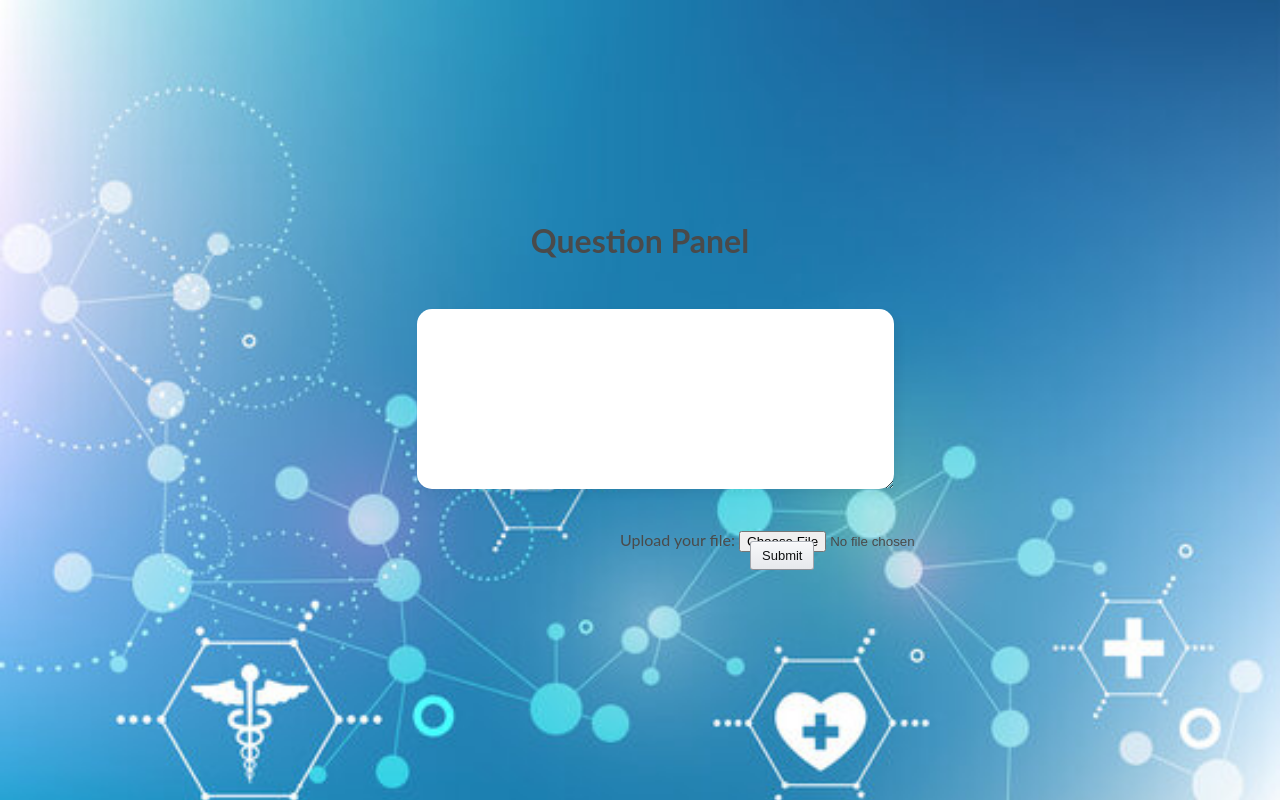
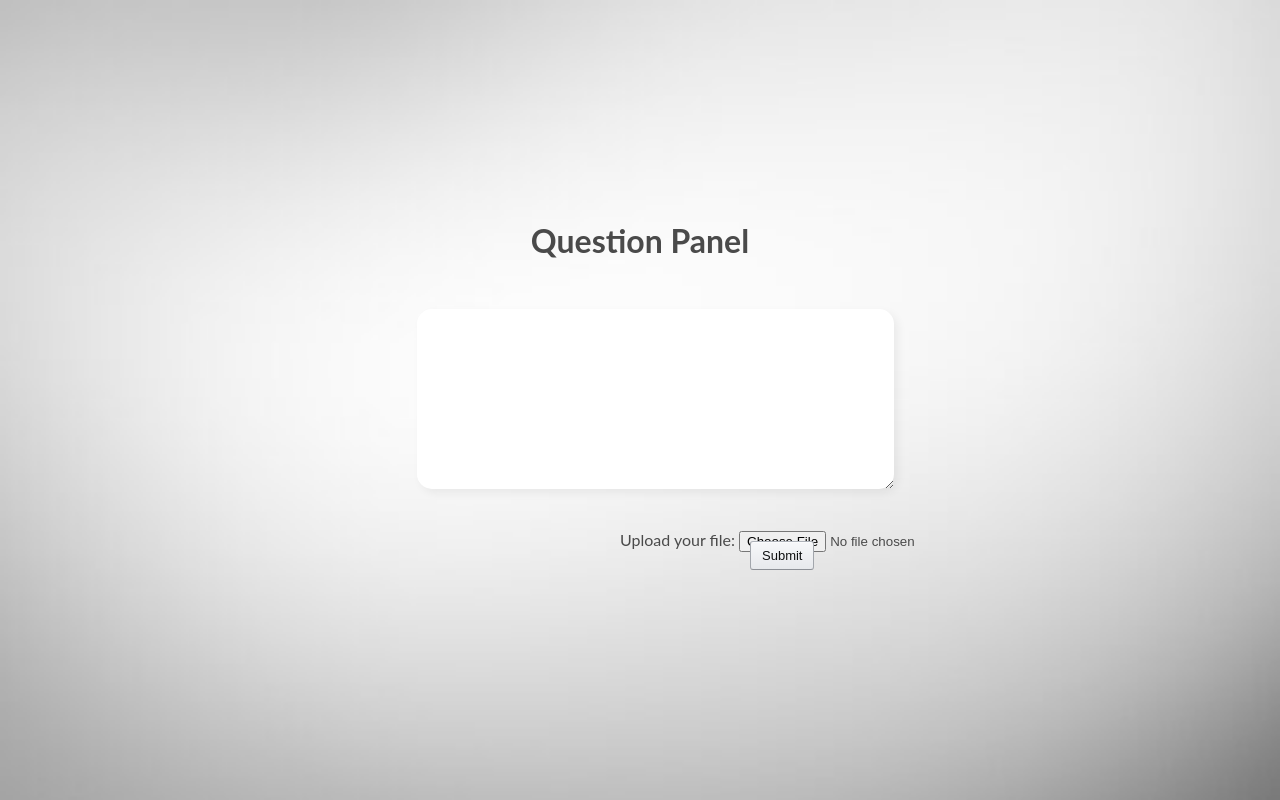
Before and after one commit to siliang0426/UncleRogerCommunication, a PHP site: page /question.html in a window 1280 px wide. Run offline with PHP 8.4, Linux system fonts and the light colour scheme.

Commit message:
updated background

```diff
--- a/client/question.css
+++ b/client/question.css
@@ -1,6 +1,6 @@
 
 body {
-    background-image: url('background.jpg');
+    background-image: url('background2.jpg');
     position: fixed;
     left: 0;
     top: 0;
```
